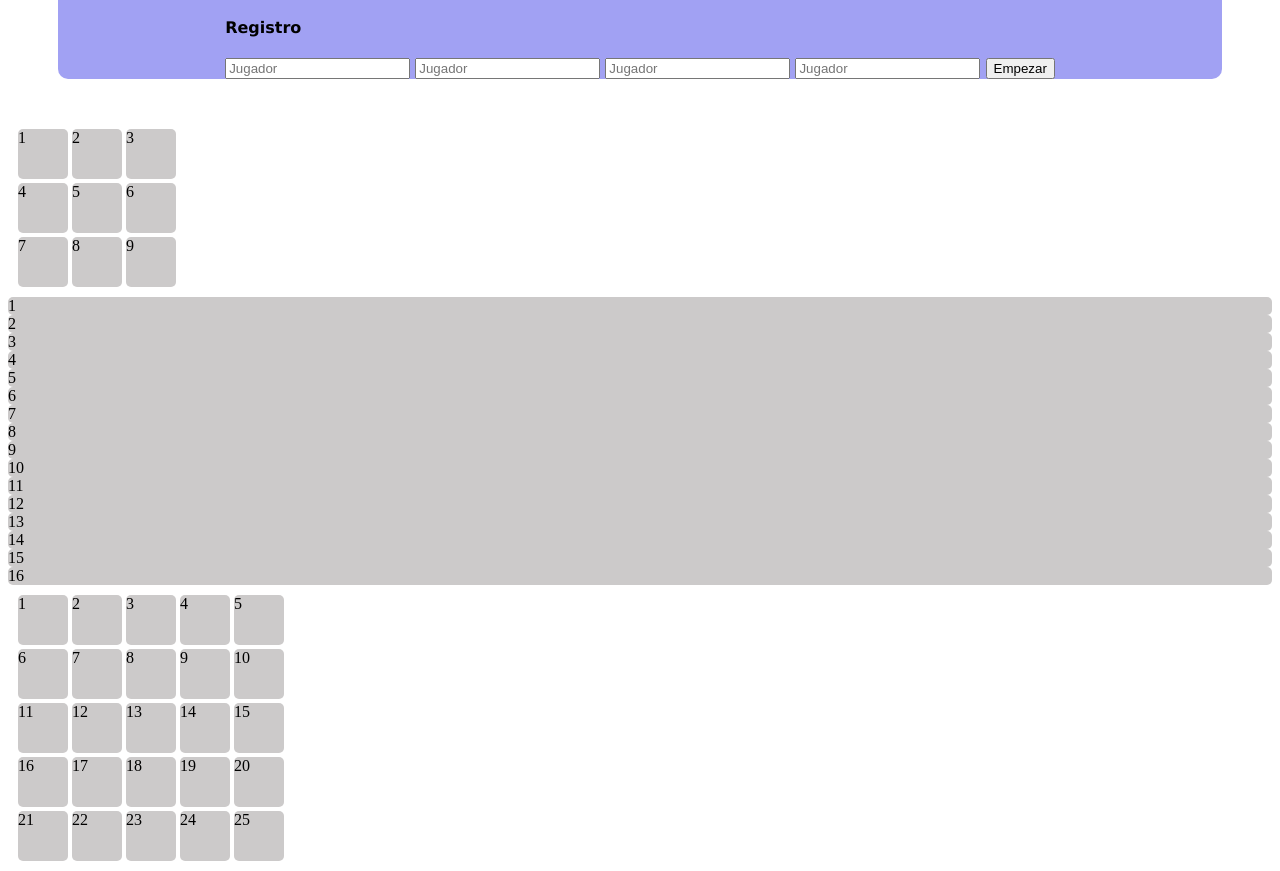
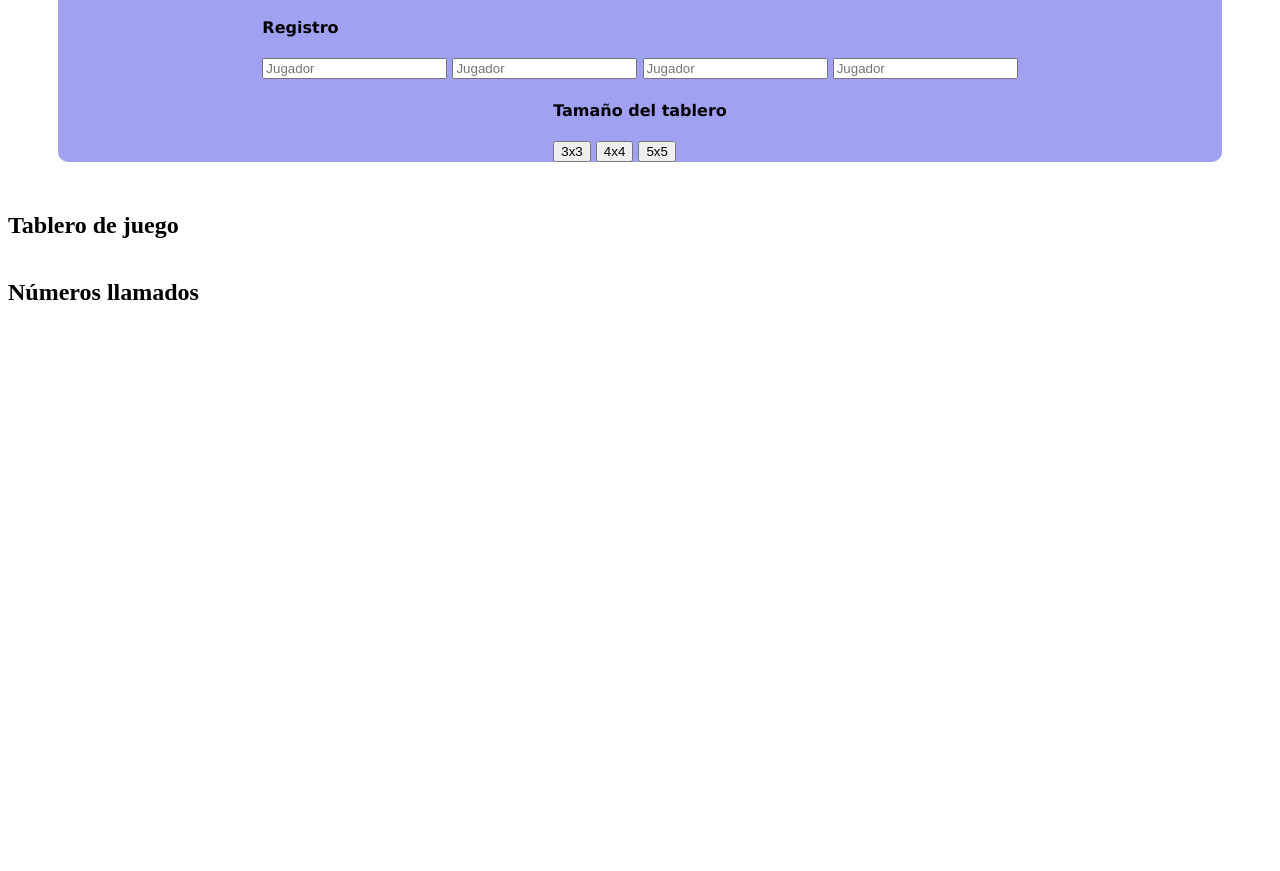
Before and after one commit to anakarinabr/MicroProyecto-Blanco-Ana, a plain HTML site: page index.html in a window 1280 px wide. Shown: the part 134-1005 px from the top of the page. After the commit the page ends 800 px from the top, so only its background shows below. Drawn offline with Linux system fonts and the light colour scheme.

Commit message:
actualizacion

```diff
--- a/index.html
+++ b/index.html
@@ -11,7 +11,6 @@
     <div class = "form">
       <header class ="order">
             <h1>Bingo</h1>
-            <button>puntajes</button>
       </header>
       <div>
         <h4>Registro</h4>
@@ -19,68 +18,25 @@
         <input placeholder="Jugador" />
         <input placeholder="Jugador" />
         <input placeholder="Jugador" />
-        <button>Empezar</button>
       </div>
-
+      <div id="generar tableros">
+        <h4>Tamaño del tablero</h4>
+        <button id="btn-3x3" onclick="generateBoard(3)">3x3</button>
+        <button id="btn-4x4" onclick="generateBoard(4)">4x4</button>
+        <button id="btn-5x5" onclick="generateBoard(5)">5x5</button>
+      </div>
     </div>
 
-    <!-- Cuadricula del bingo -->
-    <div class = "tablero3">
-        <div class = "item"> 1</div>
-        <div class = "item"> 2</div>
-        <div class = "item"> 3</div>
-        <div class = "item"> 4</div>
-        <div class = "item"> 5</div>
-        <div class = "item"> 6</div>
-        <div class = "item"> 7</div>
-        <div class = "item"> 8</div>
-        <div class = "item"> 9</div>
+
+    <!--Sección de juego-->
+    <div clas="Tablas">
+    <h2>Tablero de juego</h2>
+    <div id="board"></div>
     </div>
-    <div clas ="tablero4">
-      <div class = "item"> 1</div>
-      <div class = "item"> 2</div>
-      <div class = "item"> 3</div>
-      <div class = "item"> 4</div>
-      <div class = "item"> 5</div>
-      <div class = "item"> 6</div>
-      <div class = "item"> 7</div>
-      <div class = "item"> 8</div>
-      <div class = "item"> 9</div>
-      <div class = "item"> 10</div>
-      <div class = "item"> 11</div>
-      <div class = "item"> 12</div>
-      <div class = "item"> 13</div>
-      <div class = "item"> 14</div>
-      <div class = "item"> 15</div>
-      <div class = "item"> 16</div>
-    </div>
-    <div class ="tablero5">
-      <div class = "item"> 1</div>
-      <div class = "item"> 2</div>
-      <div class = "item"> 3</div>
-      <div class = "item"> 4</div>
-      <div class = "item"> 5</div>
-      <div class = "item"> 6</div>
-      <div class = "item"> 7</div>
-      <div class = "item"> 8</div>
-      <div class = "item"> 9</div>
-      <div class = "item"> 10</div>
-      <div class = "item"> 11</div>
-      <div class = "item"> 12</div>
-      <div class = "item"> 13</div>
-      <div class = "item"> 14</div>
-      <div class = "item"> 15</div>
-      <div class = "item"> 16</div>
-      <div class = "item"> 17</div>
-      <div class = "item"> 18</div>
-      <div class = "item"> 19</div>
-      <div class = "item"> 20</div>
-      <div class = "item"> 21</div>
-      <div class = "item"> 22</div>
-      <div class = "item"> 23</div>
-      <div class = "item"> 24</div>
-      <div class = "item"> 25</div>
-    </div>
+
+    <h2>Números llamados</h2>
+    <ul id="called-numbers"></ul>
+
   </body>
   <script src="./script.js"></script>
 </html>
--- a/script.js
+++ b/script.js
@@ -0,0 +1,46 @@
+let tableros = [];
+
+function generateBoard(size) {
+  const boardContainer = document.getElementById("board");
+  boardContainer.innerHTML = "";
+
+  for (let i = 0; i < 4; i++) {
+    let tableroarray = [];
+    const tablero = document.createElement("div");
+    tablero.classList.add("table");
+
+    for (let i = 0; i < size * size; i++) {
+
+      const cell = document.createElement("div");
+      if(i % 2 == 1){}
+      cell.classList.add("board-cell");
+      const num = getRandomNumber();
+      cell.textContent = num;
+      tableroarray.push(num);
+      tablero.appendChild(cell);
+
+    }
+    boardContainer.appendChild(tablero);
+    tableros.push(tableroarray);
+
+  }
+}
+
+function getRandomNumber() {
+  return Math.floor(Math.random() * 50) + 1;
+}
+
+
+
+document
+  .getElementById("players-form")
+  .addEventListener("submit", function (e) {
+    e.preventDefault();
+
+    const player1 = document.getElementById("player1").value;
+    const player2 = document.getElementById("player2").value;
+    const player3 = document.getElementById("player3").value;
+    const player4 = document.getElementById("player4").value;
+
+    console.log("Jugadores:", player1, player2, player3, player4);
+  });
--- a/styles.css
+++ b/styles.css
@@ -3,8 +3,6 @@
     flex-direction: row;
     justify-content:space-between;
 }
-
-
 
 .form{
     display:flex;
@@ -17,7 +15,7 @@
     border-radius: 10px;
 }
 
-.tablero3 {
+.table {
     background-color: rgb(255, 255, 255);
     display: grid;
     grid-template-columns: repeat(3, 50px);
@@ -26,25 +24,13 @@
     margin: 10px;
 }
 
-.tablero4 {
-    background-color: rgb(255, 255, 255);
-    display: grid;
-    grid-template-columns: repeat(4, 50px);
-    grid-template-rows:repeat(4, 50px);
-    gap: 4px;
-    margin: 10px;
-}
 
-.tablero5 {
-    background-color: rgb(255, 255, 255);
-    display: grid;
-    grid-template-columns: repeat(5, 50px);
-    grid-template-rows:repeat(5, 50px);
-    gap: 4px;
-    margin: 10px;
-}
-
-.item{
+.board-cell{
     background-color: rgb(204, 202, 202);
     border-radius: 5px;
 }
+
+#board{
+    display:flex;
+
+}
```
